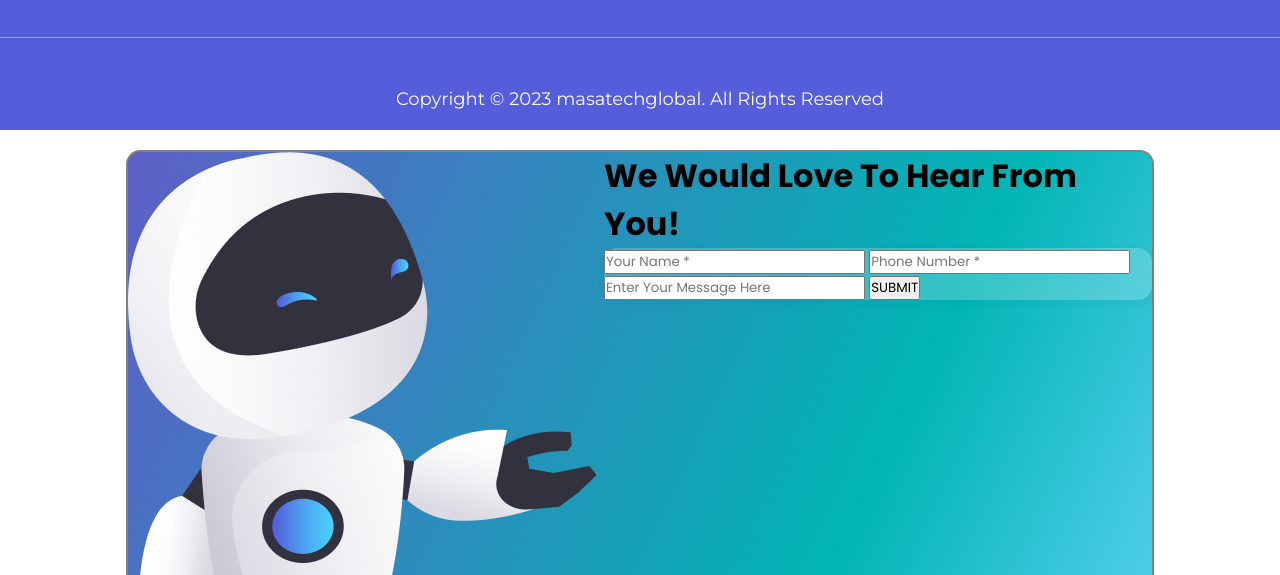
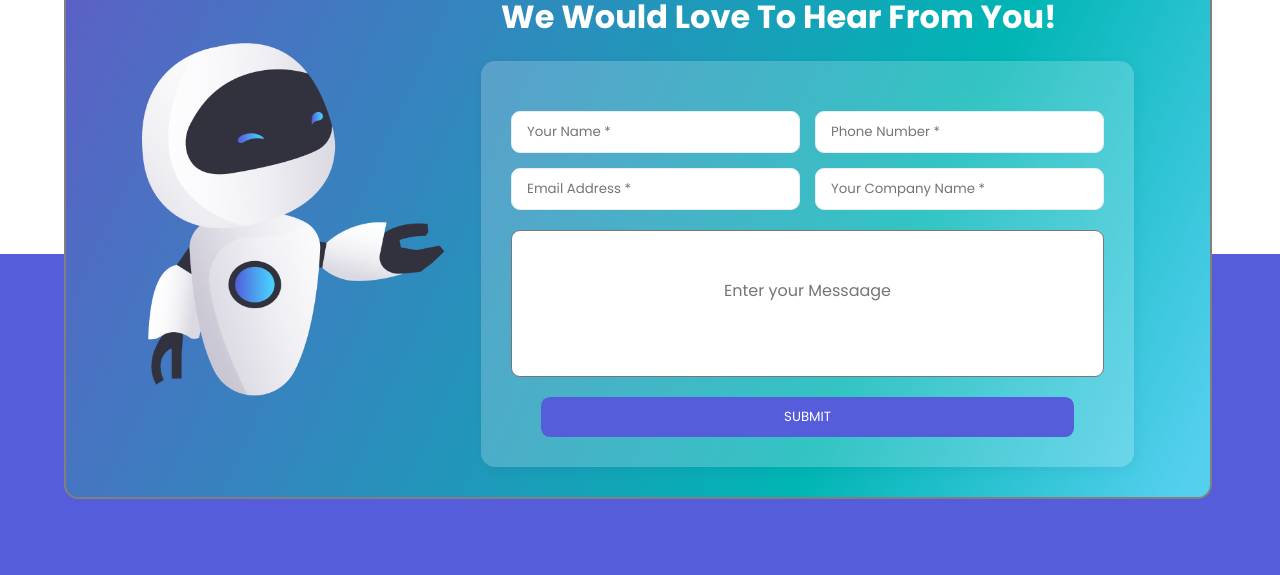
Before and after one commit to Abhinav068/masa-abhinav, a plain HTML site: page index.html in a window 1280 px wide. Shown: the part 7399-7974 px from the top of the page. Drawn offline with nearby package versions, Linux system fonts and the light colour scheme.

Commit message:
footer section completed

```diff
--- a/index.html
+++ b/index.html
@@ -437,22 +437,28 @@
         <div class="bottom">
             Copyright © 2023 masatechglobal. All Rights Reserved
         </div>
-    </div>
+
+
         <div class="contact-section">
             <img src="./assets/robot.png" alt="robo">
             <div>
                 <h1>We Would Love To Hear From You!</h1>
                 <form>
-            <div>
+                    <div class="person-info">
                         <input type="text" placeholder="Your Name * " required>
-                <input type="text" placeholder="Phone Number *" required>
+                        <input type="number" placeholder="Phone Number *" required>
+                        <input type="email" placeholder="Email Address *" required>
+                        <input type="text" placeholder="Your Company Name *" required>
                     </div>
-            <input type="text" placeholder="Enter Your Message Here">
+                    <textarea name="message" id="message" cols="30" rows="5" placeholder="Enter your Messaage" maxlength="200"></textarea>
                     <input type="submit" value="SUBMIT">
                 </form>
             </div>
         </div>
 
+    </div>
+
+
 
 </body>
 
--- a/style.css
+++ b/style.css
@@ -780,7 +780,9 @@ body {
 
 .footer-section {
     background: #555DDB;
-    padding: 100px 0px 0px 0px;
+    padding: 300px 0px 0px 0px;
+    margin-top: 500px;
+    position: relative;
 }
 
 .footer-section>.top {
@@ -820,18 +822,74 @@ body {
 }
 
 .contact-section {
+    position: absolute;
+    top: -60%;
+    left: 5%;
     width: 80%;
     margin: 20px auto;
+    padding: 30px 60px;
     border: solid gray 2px;
     background: linear-gradient(295deg, #54CFEE 2.3%, #00B5B4 29.86%, #605DC6 101.35%);
     display: flex;
+    justify-content: space-around;
+    align-items: center;
     border-radius: 14.322px;
 }
 
+.contact-section h1{
+    color: #FFF;
+    padding: 20px;
+}
+.contact-section img{
+    width: 30%;
+}
 form {
     border-radius: 14.322px;
     background: rgba(255, 255, 255, 0.20);
     box-shadow: 2.38694px 2.38694px 11.9347px 0px rgba(0, 0, 0, 0.05);
+    padding: 30px;
+}
+form>*{
+    margin: 20px 0;
+    display: block;
+}
+form input {
+    border-radius: 8.951px;
+    border: 0.895px solid #E8ECEF;
+    background: #FFF;
+    padding: 10px 15px;
+    outline: none;
 }
 
-form>div {}
+.person-info {
+    display: grid;
+    grid-template-columns: repeat(2, 1fr);
+    gap: 15px;
+}
+
+form>textarea {
+    border-radius: 8.951px;
+    width: 100%;
+    resize: none;
+    padding: 10px;
+    font-size: 16px;
+    outline: none;
+    box-sizing: border-box;
+}
+form>textarea::placeholder{
+    text-align: center;
+    line-height: 100px
+
+}
+
+form>input[type=submit] {
+    width: 90%;
+    display: block;
+    margin: auto;
+    background-color: #555DDB;
+    color: white;
+    border: none;
+}
+form input:focus,textarea:focus{
+    border: 2px solid rgb(0, 60, 255);
+}
```
Lines whose indentation alone changed are shown as unchanged.
